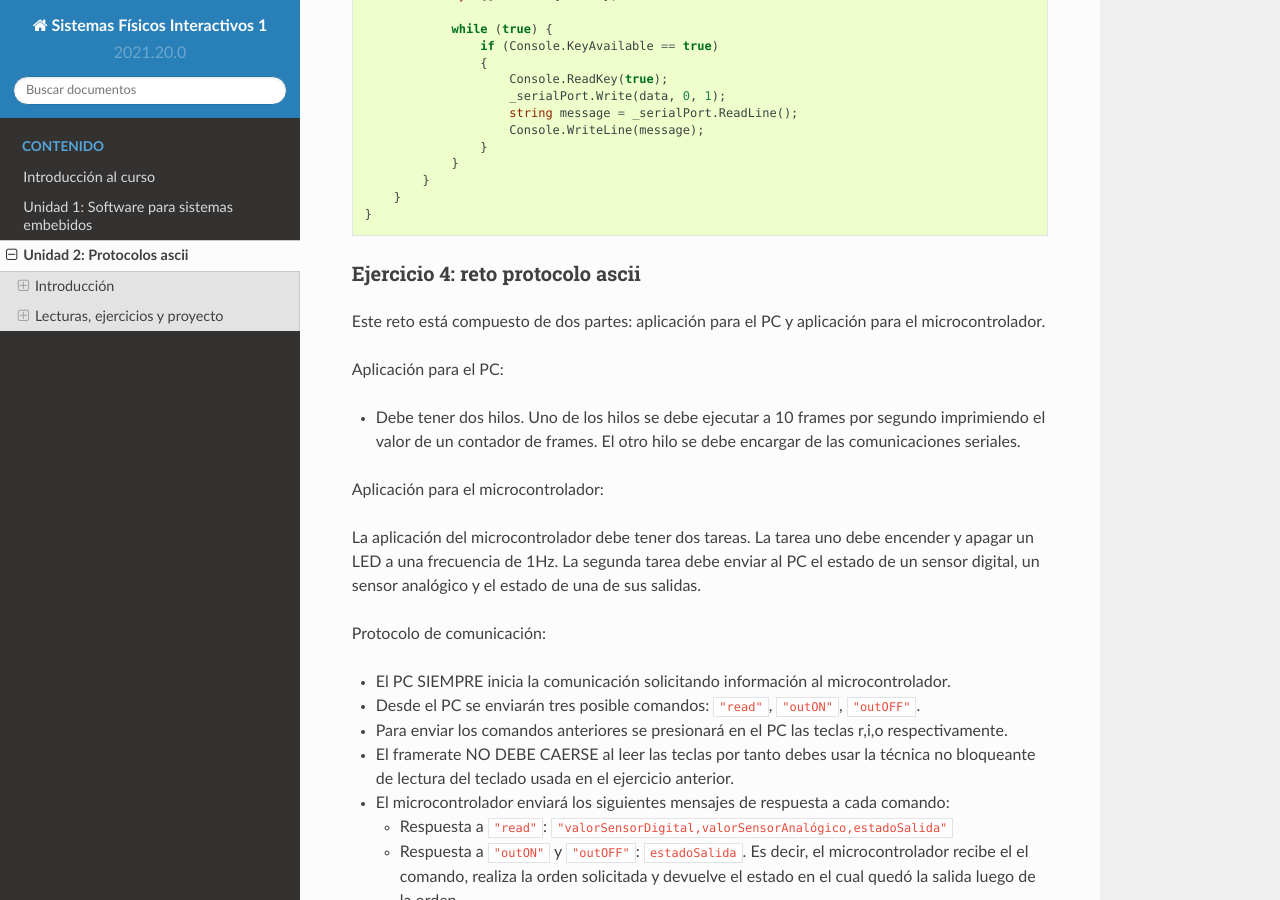
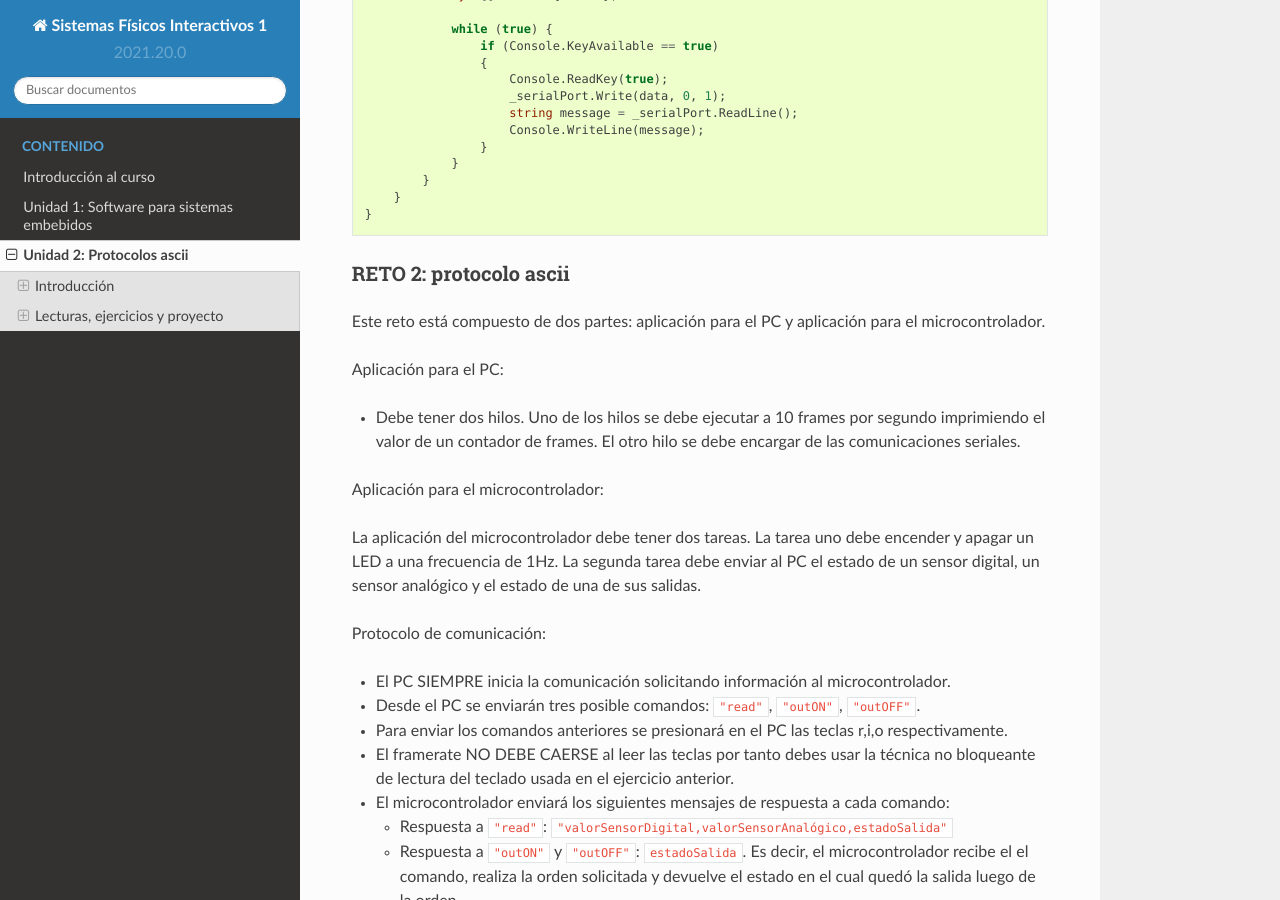
Before and after one commit to juanferfranco/SistemasFisicosInteractivos1, a Sphinx documentation site: the page built from docs/_unidad2/unidad2.rst, in a window 1280 px wide and 900 px high, scrolled down 6288 px. Built offline with Sphinx 7.4.7 and the Read the Docs theme 2.0.0, drawn with Linux system fonts in a browser that asks for light colours.

Commit message:
update ex4 to RETO 2

```diff
--- a/docs/_unidad2/unidad2.rst
+++ b/docs/_unidad2/unidad2.rst
@@ -351,7 +351,7 @@ comunicaciones seriales.
         }
     }
 
-Ejercicio 4: reto protocolo ascii
+RETO 2: protocolo ascii
 ^^^^^^^^^^^^^^^^^^^^^^^^^^^^^^^^^^^
 
 Este reto está compuesto de dos partes: aplicación para el PC y aplicación para
```
